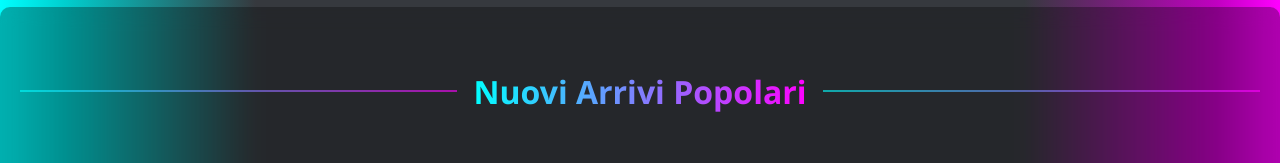
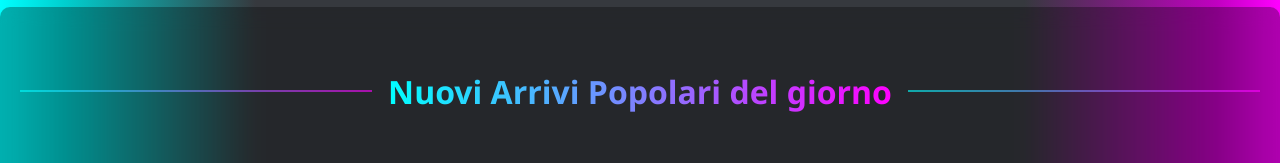
Before and after one commit to Alessio-Gasbarro/ecommerce_boolstop, a React (Vite) app in the folder ecommerce_boolstop_react/: page / in a window 1280 px wide. Shown: the part 464-627 px from the top of the page. Built offline with nearby package versions, Linux system fonts and the light colour scheme.

Commit message:
[UPD] fix title

```diff
--- a/ecommerce_boolstop_react/src/pages/Home.jsx
+++ b/ecommerce_boolstop_react/src/pages/Home.jsx
@@ -36,7 +36,7 @@ export default function Home() {
             <section className="most-wanted-section">
                 <div className="section-header with-lines">
                     <div className="line" />
-                    <h2 className="gradient-title">Nuovi Arrivi Popolari</h2>
+                    <h2 className="gradient-title">Nuovi Arrivi Popolari del giorno</h2>
                     <div className="line" />
                 </div>
 
```
